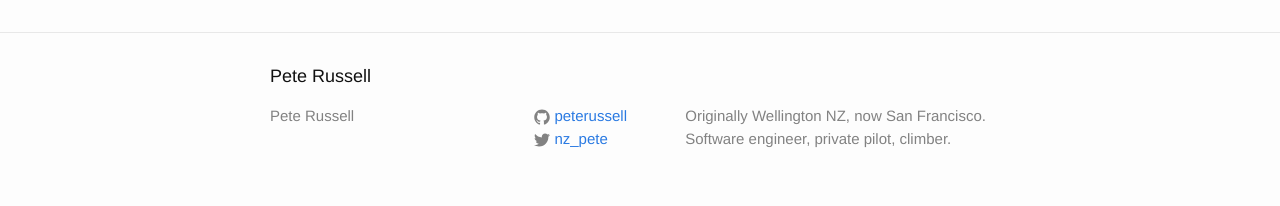
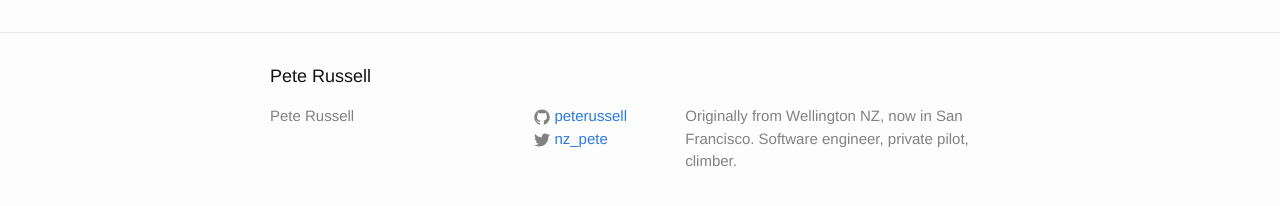
Before and after one commit to peterussell/peterussell.github.io_old, a Jekyll site: the page built from _posts/2014-09-10-new-beginnings-again.md, in a window 1280 px wide. Shown: the part 591-797 px from the top of the page. Built offline with Jekyll 4.4.1, drawn with Linux system fonts in a browser that asks for light colours.

Commit message:
Update _config.yml

```diff
--- a/_config.yml
+++ b/_config.yml
@@ -2,7 +2,7 @@
 title: Pete Russell
 email:
 description: > # this means to ignore newlines until "baseurl:"
- Originally Wellington NZ, now San Francisco.
+ Originally from Wellington NZ, now in San Francisco.
  Software engineer, private pilot, climber.
 baseurl: "" # the subpath of your site, e.g. /blog/
 url: "http://peterussell.me" # the base hostname & protocol for your site
```
